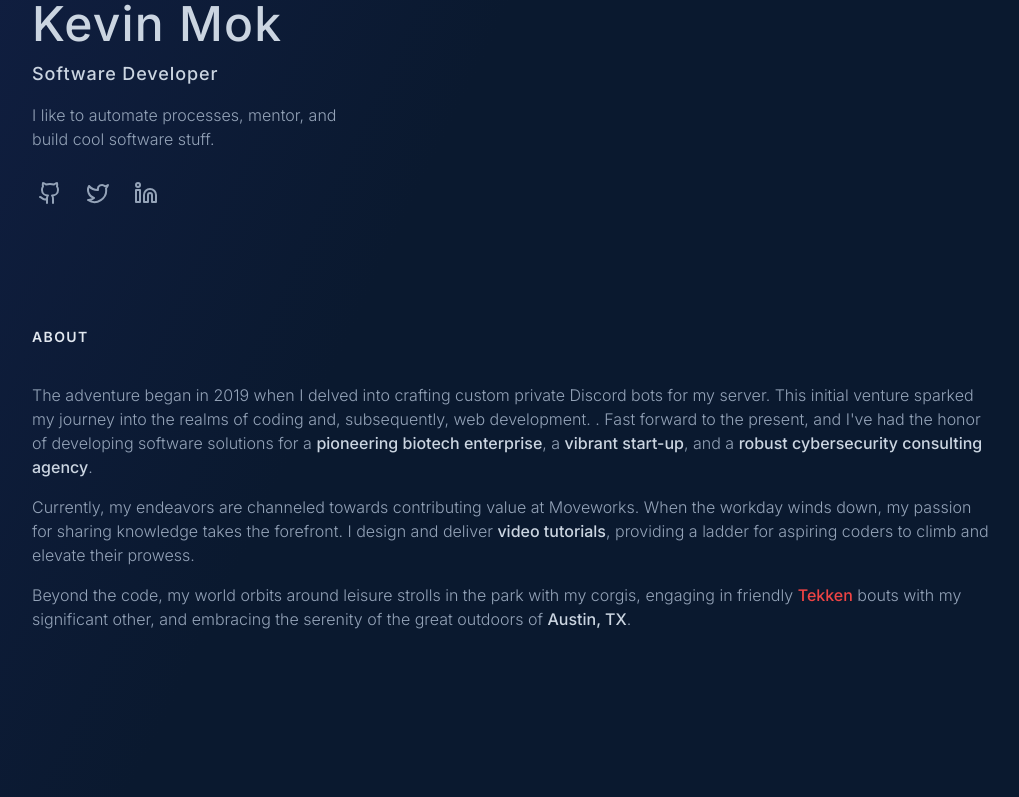
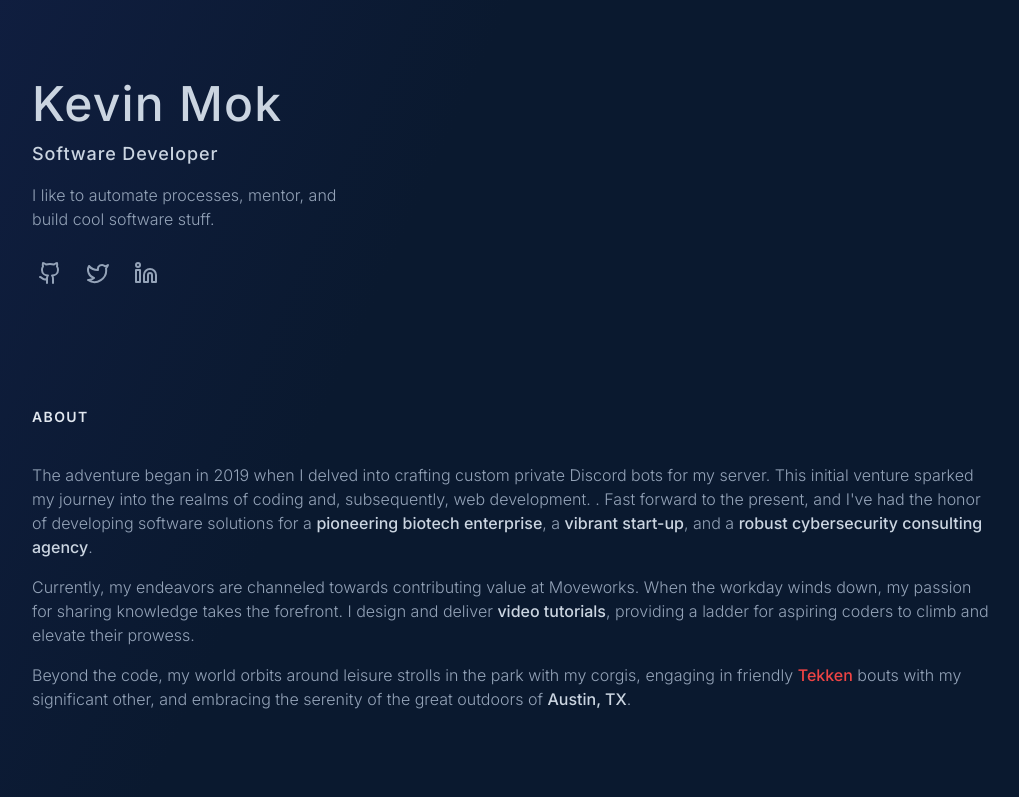
Before and after one commit to kevmok/v1-kevmok, a Next.js app: page / in a window 1280 px wide. Shown: the top 797 px of the page, without its empty margins (128-1147 px from the left). Built offline with nearby package versions, Linux system fonts and the light colour scheme.

Commit message:
Remove large breakpoint padding

```diff
--- a/src/components/ui/container.tsx
+++ b/src/components/ui/container.tsx
@@ -4,7 +4,7 @@ interface ContainerProps {
 
 const Container: React.FC<ContainerProps> = ({ children }) => {
 	return (
-		<div className="px-6 py-12 mx-auto w-full max-w-6xl md:px-12 md:py-20 lg:px-24 lg:py-0">
+		<div className="px-6 py-12 mx-auto w-full max-w-6xl md:px-12 md:py-20 lg:px-24">
 			{children}
 		</div>
 	);
```
